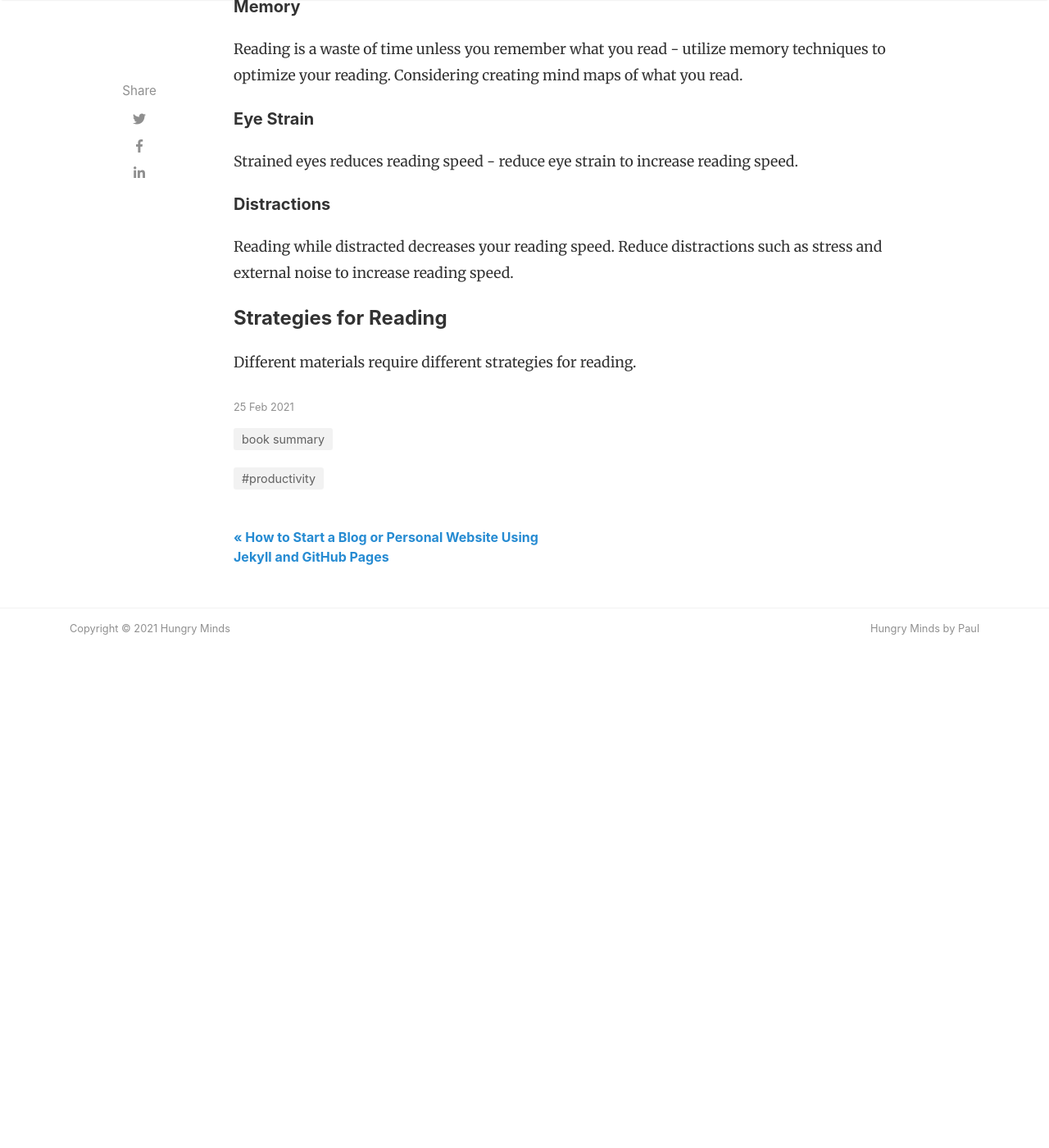
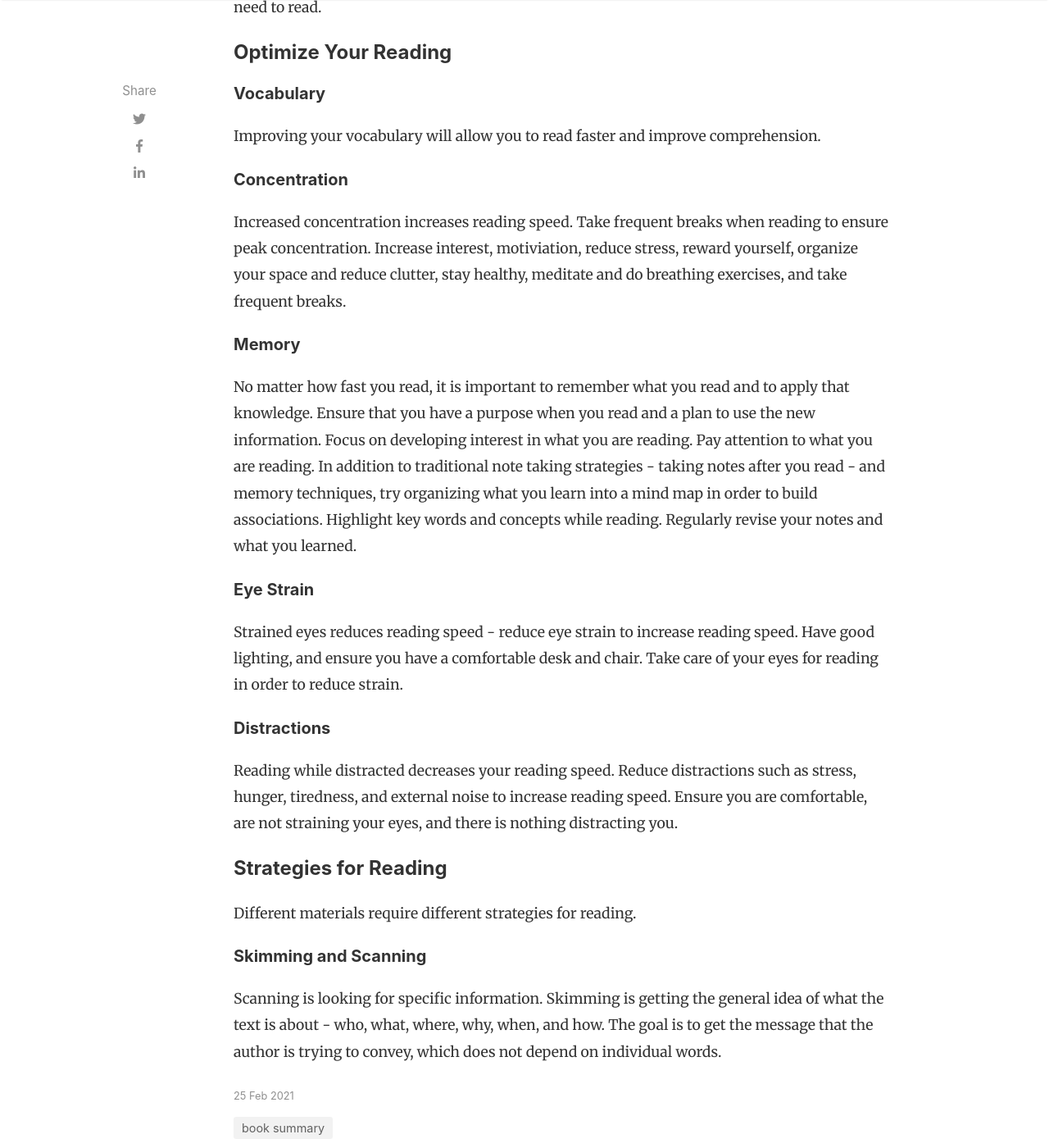
Before and after one commit to LeNPaul/hungry-minds, a Jekyll site: the page built from _posts/2021-02-25-work-smarter-with-speed-reading-a-teach-yourself-guide-by-tina-konstant.md, in a window 1280 px wide and 1400 px high, scrolled down 2741 px. Shown: the whole window at 82% size. Built offline with Jekyll 4.4.1, drawn with Linux system fonts in a browser that asks for light colours; nearby versions of some CDN libraries; comment, search, counter and statistics services are not loaded; before the commit the page ends 3591 px from its top, so only the background shows below that; some of the changed text lies outside the part shown.

Commit message:
Update rought draft for blog post

```diff
--- a/_posts/2021-02-25-work-smarter-with-speed-reading-a-teach-yourself-guide-by-tina-konstant.md
+++ b/_posts/2021-02-25-work-smarter-with-speed-reading-a-teach-yourself-guide-by-tina-konstant.md
@@ -16,7 +16,7 @@ Generally, many speed reading books offer the same advice. I found this book to
 
 ### Summary
 
-Speed reading is a skill that you develop and requires practice.
+Speed reading is a skill that you develop and requires practice. Not only does it include techniques for improving your rate of reading, but it includes strategies for approaching different types of text, which change depending on the material and whether or not speed reading is appropriate for that context. It's not something that you need to use all the time, as you should use different techniques for different types of material. There is a physical and a mental aspect of speed reading.
 
 #### Techniques for Speed Reading
 
@@ -26,9 +26,11 @@ Speed reading is a skill that you develop and requires practice.
 
 3. Utilize your peripheral vision to read multiple words on a line or even multiple lines at the same time.
 
+4. Read the first sentence of a paragraph, skim the rest of the paragraph to get a general impression of what the paragraph is about, and read the last sentence of the paragraph if it is long. This is good for material you are familiar with.
+
 #### The Five-Step System
 
-This process will allow you to highlight what you need to read and eliminate what you need to ignore. It's a way to quickly process a book and get a high-level understanding of what the book is about befor einvesting more time reading certain sections of the book.
+This process will allow you to highlight what you need to read and eliminate what you need to ignore. It's a way to quickly process a book and get a high-level understanding of what the book is about before investing more time reading certain sections of the book. Essentially, you are building a framework for the book and filling in that framework as you read the important parts.
 
 ##### 1. Prepare
 
@@ -58,20 +60,24 @@ Improving your vocabulary will allow you to read faster and improve comprehensio
 
 ##### Concentration
 
-Increased concentration increases reading speed. Take frequent breaks when reading to ensure peak concentration.
+Increased concentration increases reading speed. Take frequent breaks when reading to ensure peak concentration. Increase interest, motiviation, reduce stress, reward yourself, organize your space and reduce clutter, stay healthy, meditate and do breathing exercises, and take frequent breaks.
 
 ##### Memory
 
-Reading is a waste of time unless you remember what you read - utilize memory techniques to optimize your reading. Considering creating mind maps of what you read.
+No matter how fast you read, it is important to remember what you read and to apply that knowledge. Ensure that you have a purpose when you read and a plan to use the new information. Focus on developing interest in what you are reading. Pay attention to what you are reading. In addition to traditional note taking strategies - taking notes after you read - and memory techniques, try organizing what you learn into a mind map in order to build associations. Highlight key words and concepts while reading. Regularly revise your notes and what you learned.
 
 ##### Eye Strain
 
-Strained eyes reduces reading speed - reduce eye strain to increase reading speed.
+Strained eyes reduces reading speed - reduce eye strain to increase reading speed. Have good lighting, and ensure you have a comfortable desk and chair. Take care of your eyes for reading in order to reduce strain.
 
 ##### Distractions
 
-Reading while distracted decreases your reading speed. Reduce distractions such as stress and external noise to increase reading speed.
+Reading while distracted decreases your reading speed. Reduce distractions such as stress, hunger, tiredness, and external noise to increase reading speed. Ensure you are comfortable, are not straining your eyes, and there is nothing distracting you.
 
 #### Strategies for Reading
 
 Different materials require different strategies for reading.
+
+##### Skimming and Scanning
+
+Scanning is looking for specific information. Skimming is getting the general idea of what the text is about - who, what, where, why, when, and how. The goal is to get the message that the author is trying to convey, which does not depend on individual words.
```
